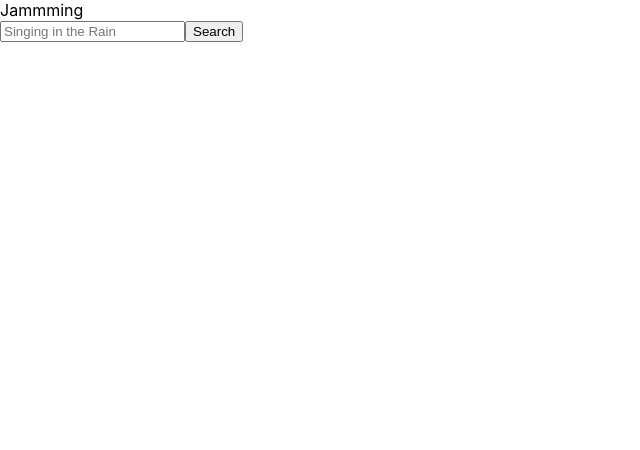
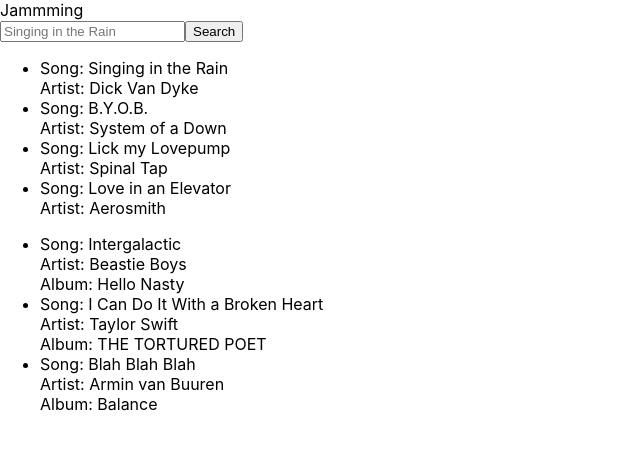
Before and after one commit to Practical-Robot/SpotifyListProject, a React (Create React App) app in the folder spotify-lister/: page / in a window 1280 px wide. Shown: the top 450 px of the page, without its empty margins (0-640 px from the left). Built offline with nearby package versions, Linux system fonts and the light colour scheme.

Commit message:
Playlist Static Info

```diff
--- a/spotify-lister/src/modules/Playlist.js
+++ b/spotify-lister/src/modules/Playlist.js
@@ -1,7 +1,34 @@
 import React from "react";
 
-function SearchBar() {
+function Playlist() {
 
+    return(
+    <div>
+        <ul>
+            <li>
+                Song: Intergalactic
+                <br />
+                Artist: Beastie Boys
+                <br />
+                Album: Hello Nasty
+            </li>
+            <li>
+                Song: I Can Do It With a Broken Heart
+                <br />
+                Artist: Taylor Swift
+                <br />
+                Album: THE TORTURED POET
+            </li>
+            <li>
+                Song: Blah Blah Blah
+                <br />
+                Artist: Armin van Buuren
+                <br />
+                Album: Balance
+            </li>
+        </ul>
+    </div>
+    );
 }
 
-export default SearchBar;
+export default Playlist;
--- a/spotify-lister/src/modules/SearchResults.js
+++ b/spotify-lister/src/modules/SearchResults.js
@@ -2,6 +2,34 @@ import React from 'react';
 
 function SearchResults(){
 
+    return(
+        <div>
+            <ul>
+                <li>
+                    Song: Singing in the Rain
+                    <br />
+                    Artist: Dick Van Dyke
+                </li>
+                                <li>
+                    Song: B.Y.O.B.
+                    <br />
+                    Artist: System of a Down
+                </li>
+                                <li>
+                    Song: Lick my Lovepump
+                    <br />
+                    Artist: Spinal Tap
+                </li>
+                                <li>
+                    Song: Love in an Elevator
+                    <br />
+                    Artist: Aerosmith
+                </li>
+            </ul>
+
+        </div>
+    )
+
 }
 
 export default SearchResults;
```
